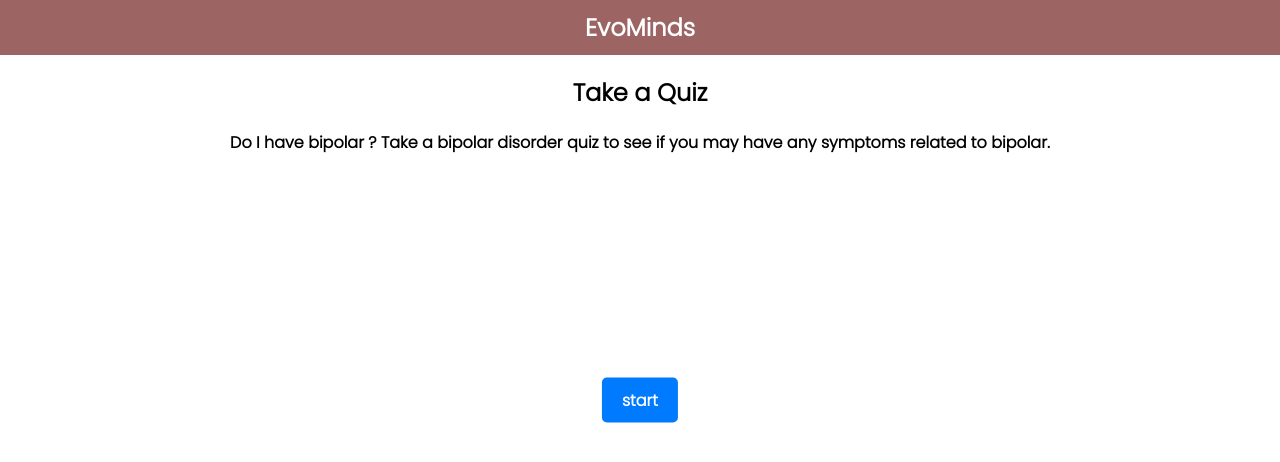
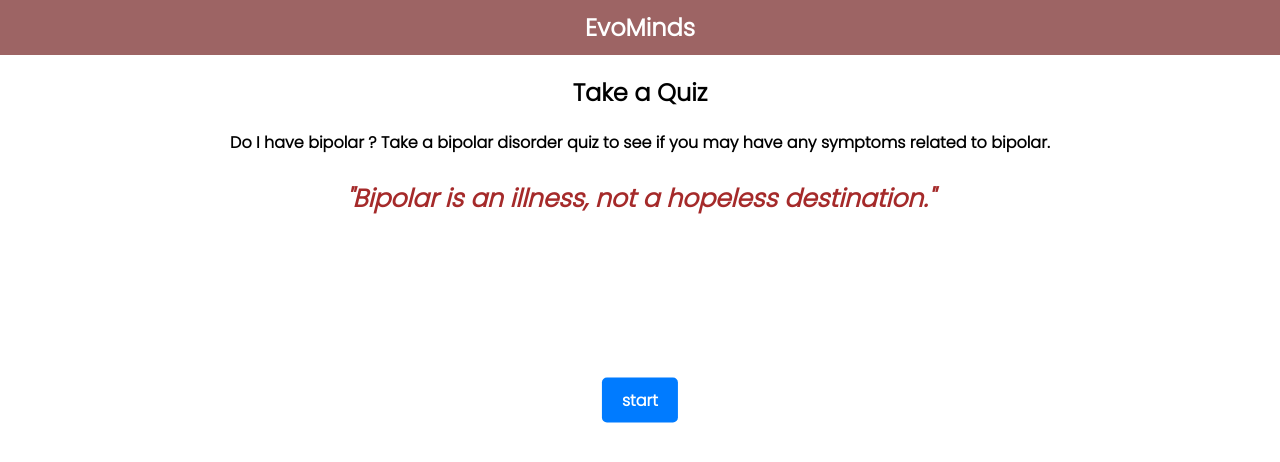
Before and after one commit to SandeshBhale/resources-page.github.io, a plain HTML site: page index.html in a window 1280 px wide. Drawn offline with Linux system fonts and the light colour scheme.

Commit message:
commit8oct

```diff
--- a/index.html
+++ b/index.html
@@ -13,11 +13,14 @@
         <label for="logo">EvoMinds</label>
     </nav>
 
-
-
     <div class="Tq">Take a Quiz</div>
     <div class="content">
         Do I have bipolar ? Take a bipolar disorder quiz to see if you may have any symptoms related to bipolar.
+        <br>
+        <br>
+        <p class="quote">
+            "Bipolar is an illness, not a hopeless destination."
+        </p>
     </div>
 
     <a href="./page2.html">start</a>
--- a/style1.css
+++ b/style1.css
@@ -6,7 +6,7 @@
     text-decoration: none;
     list-style: none;
     box-sizing: border-box;
-
+    /* background-color: red; */
     font-weight: bold;
 }
 /* Reset some default styles */
@@ -88,3 +88,10 @@ a {
 a:hover {
     background-color: #0056b3;
 }
+
+
+.quote{
+    font-style: italic;
+    font-size: 25px;
+    color: brown;
+}
```
Also changed, not shown: page2.html (+1 -1 lines), quiz.js (+4 -4 lines), back.jpg (added).
